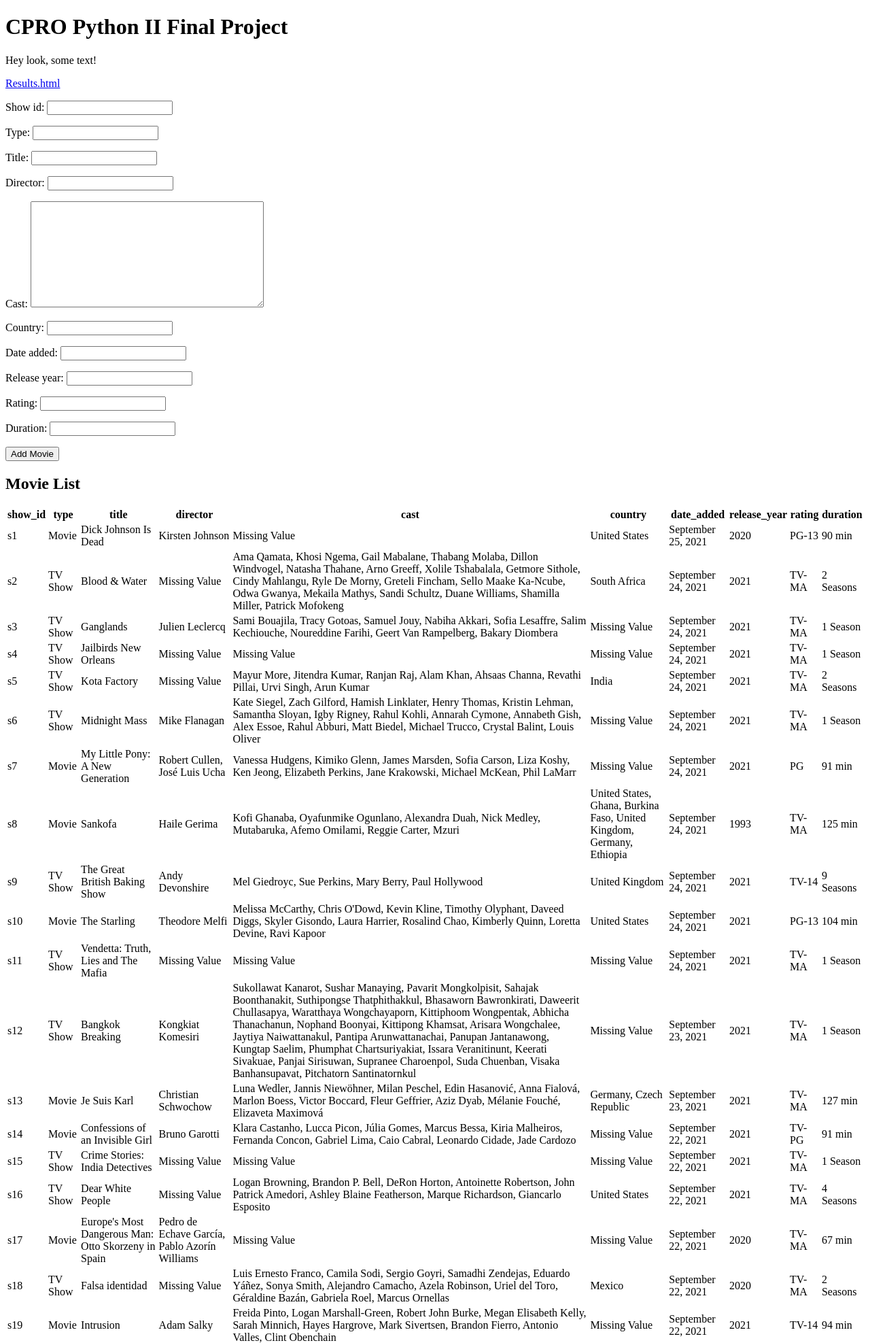
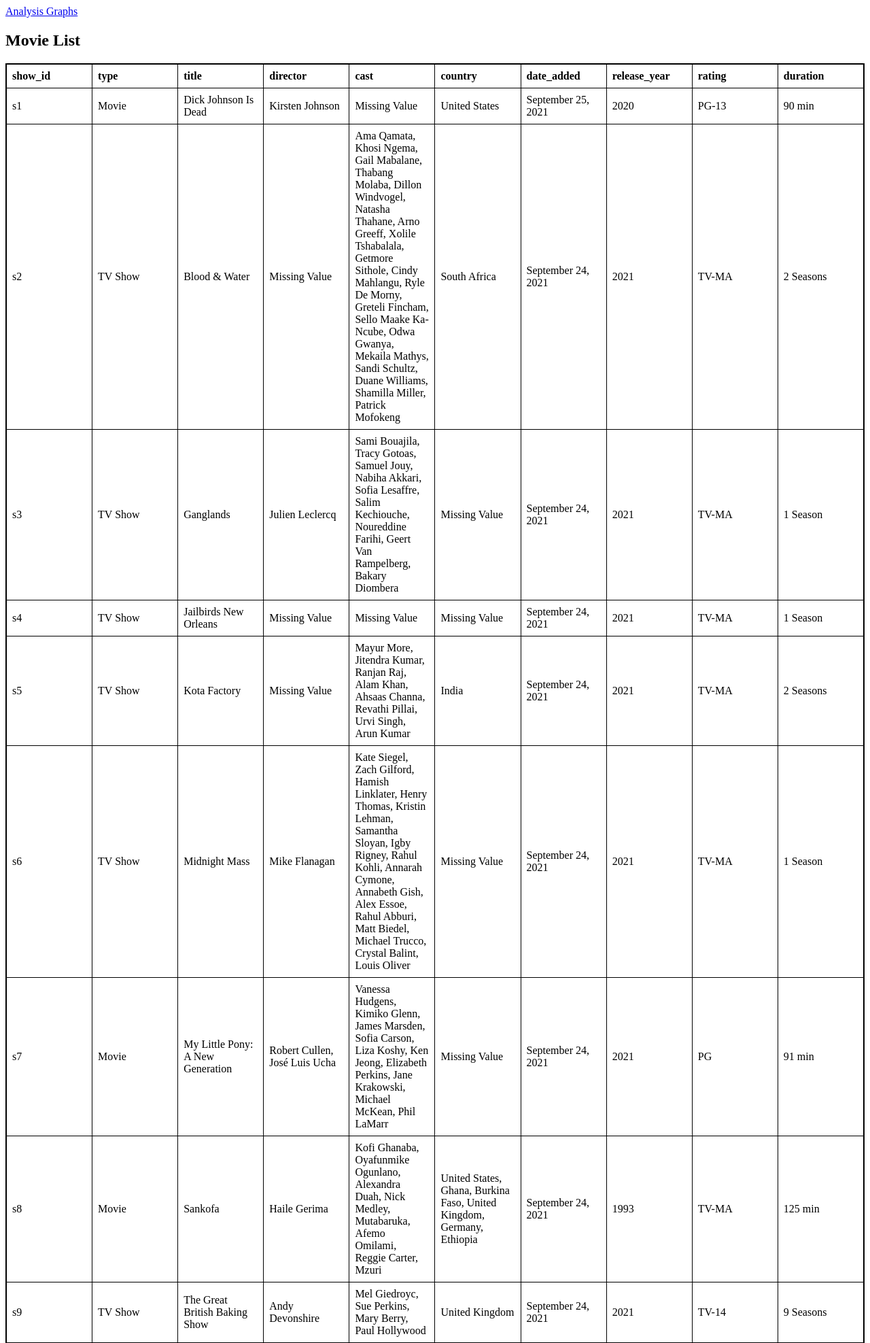
Before and after one commit to Barracuda447/Python_II_Final_Assignment, a Django app: template Netflix_Analysis/templates/index.html in a window 1280 px wide. Shown: the top 1975 px of the page at 68% size. Run offline with Django 5.2, Linux system fonts and the light colour scheme; the template is opened without the code that fills it: values that come from a table or form of the project are taken from there, others are empty; data comes from the database, SQL or seed files in the repository.

Commit message:
Table formatting

```diff
--- a/Netflix_Analysis/templates/index.html
+++ b/Netflix_Analysis/templates/index.html
@@ -1,77 +1,77 @@
 <!DOCTYPE html>
 <html lang="en">
+  <head>
+    <meta charset="UTF-8" />
+    <meta name="viewport" content="width=device-width, initial-scale=1.0" />
+    <title>Netflix Analysis</title>
+    <style>
+      table {
+        border-collapse: collapse;
+        width: 100%;
+        table-layout: fixed;
+      }
 
-<head>
-    <meta charset="UTF-8">
-    <meta name="viewport" content="width=device-width, initial-scale=1.0">
-    <title>Netflix Analysis</title>
+      th,
+      td {
+        border: 1px solid black;
+        padding: 8px;
+        text-align: left;
+      }
+
+      .table-container {
+        height: 75vh;
+        overflow-y: auto;
+        border: 1px solid black;
+      }
+
+      thead th {
+        position: sticky;
+        top: 0;
+        background: white;
+        z-index: 2;
+        border: 1px solid black;
+      }
+    </style>
   </head>
 
   <body>
-    <h1>CPRO Python II Final Project</h1>
-    <p>Hey look, some text!</p>
-    <a href="{% url 'results' %}">Results.html</a>
-
-
-    <form method="post">
-        {% csrf_token%}
-        {{ form.as_p }}
-        <button type="submit">Add Movie</button>
-    </form>
+    <a href="{% url 'results' %}">Analysis Graphs</a>
 
     <h2>Movie List</h2>
-    <!-- <ul> -->
-    <!-- {% for movie in movies %}
-        <li>title {{movie.title}}</li>
-        {% endfor %} -->
+
+    <div class="table-container">
       <table>
+        <thead>
           <tr>
             <th>show_id</th>
-
             <th>type</th>
-
             <th>title</th>
-            <!-- ... -->
             <th>director</th>
-            <!-- ... -->
             <th>cast</th>
-            <!-- ... -->
             <th>country</th>
-            <!-- ... -->
             <th>date_added</th>
-            <!-- ... -->
             <th>release_year</th>
-            <!-- ... -->
             <th>rating</th>
-            <!-- ... -->
             <th>duration</th>
           </tr>
+        </thead>
+        <tbody>
           {% for item in movies %}
           <tr>
             <td>{{ item.show_id }}</td>
-            <!-- ... -->
             <td>{{ item.type }}</td>
-            <!-- ... -->
             <td>{{ item.title }}</td>
-            <!-- ... -->
             <td>{{ item.director }}</td>
-            <!-- ... -->
             <td>{{ item.cast }}</td>
-            <!-- ... -->
             <td>{{ item.country }}</td>
-            <!-- ... -->
             <td>{{ item.date_added }}</td>
-            <!-- ... -->
             <td>{{ item.release_year }}</td>
-            <!-- ... -->
             <td>{{ item.rating }}</td>
-            <!-- ... -->
             <td>{{ item.duration }}</td>
-
           </tr>
           {% endfor %}
+        </tbody>
       </table>
-    <!-- </ul> -->
+    </div>
   </body>
-
 </html>
```
Also changed, not shown: Netflix_Analysis/views.py (+8 -9 lines). Lines whose indentation alone changed are shown as unchanged.
